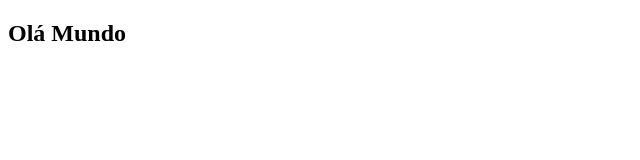
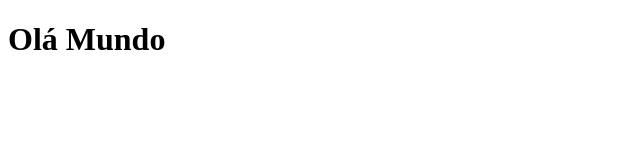
Before and after one commit to engsoft-ifal/primeira-atividade-de-teste-leofernandesmo, a plain HTML site: page index.html in a window 1280 px wide. Shown: the whole page, without its empty margins (0-640 px from the left). Drawn offline with Linux system fonts and the light colour scheme.

Commit message:
Voltei para a versão correta

```diff
--- a/index.html
+++ b/index.html
@@ -6,6 +6,6 @@
     <title>Document</title>
 </head>
 <body>
-    <h2>Olá Mundo</h2>
+    <h1>Olá Mundo</h1>
 </body>
 </html>
```
